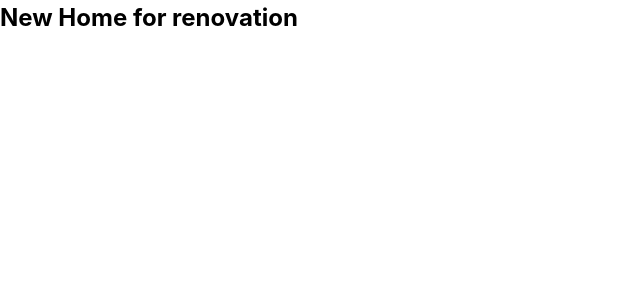
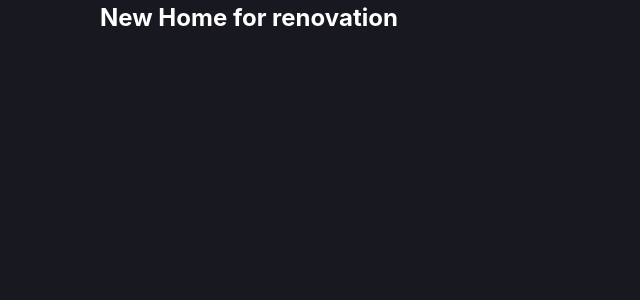
Before and after one commit to Gamewarrior1andBowser/northstar-warehouse, a React (Create React App) app: page / in a window 1280 px wide. Shown: the top 300 px of the page, without its empty margins (0-640 px from the left). Built offline with nearby package versions, Linux system fonts and the light colour scheme.

Commit message:
Added 404 page and route to it

```diff
--- a/src/App.js
+++ b/src/App.js
@@ -1,5 +1,6 @@
 import { Route, Routes } from 'react-router-dom';
 import Home from './pages/Home'
+import Error404 from './pages/Error404'
 
 function App() {
   return (
@@ -8,6 +9,7 @@ function App() {
         <div className='container flex'>
           <Routes>
             <Route exact path='/' element={<Home />}/>
+            <Route path='*' element={<Error404 />}/>
           </Routes>
         </div>
       </main>
--- a/src/css/index.css
+++ b/src/css/index.css
@@ -1 +1,12 @@
 @import './reset.css';
+
+body {
+  background-color: #171820;
+  color: #fff;
+}
+
+.container {
+  width: min(100% - 30px, 1080px);
+  margin-inline: auto;
+  flex-direction: column;
+}
--- /dev/null
+++ b/src/pages/Error404.js
@@ -0,0 +1,13 @@
+import { Link, NavLink } from "react-router-dom";
+
+function Error404() {
+  return (
+    <>
+      <h1>OOPS! Error 404</h1>
+      <h3>The page you're looking for can't be found.</h3>
+      <Link to='/'>Return Home</Link>
+    </>
+  );
+}
+
+export default Error404;
```
